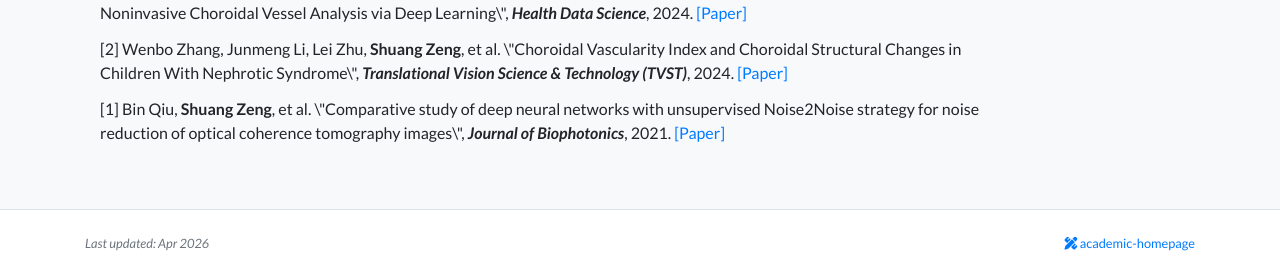
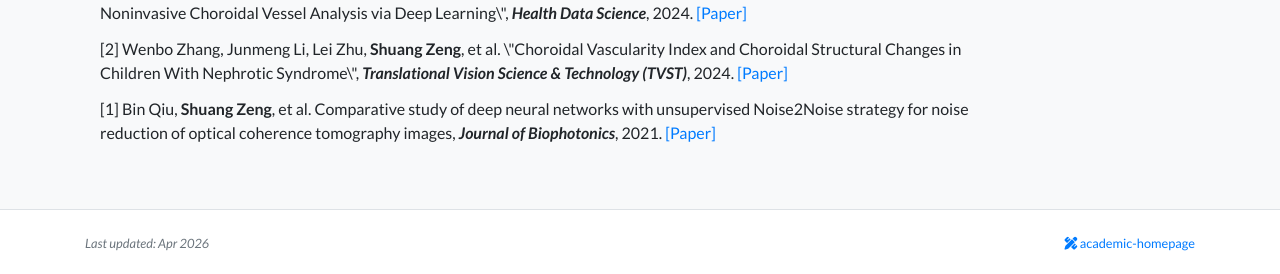
Before and after one commit to stevezs315/stevezs315.github.io, a Jekyll site: the page built from publications.html, in a window 1280 px wide and 900 px high, scrolled down 1755 px. Shown: the part 623-897 px from the top of the window. Built offline with Jekyll 4.4.1, drawn with Linux system fonts in a browser that asks for light colours; nearby versions of some CDN libraries; a style sheet for code colours, icons or effects is not loaded.

```diff
--- a/_data/co-author_pub.yml
+++ b/_data/co-author_pub.yml
@@ -132,7 +132,7 @@
   index: 2
 
 - authors: "Bin Qiu, <strong>Shuang Zeng</strong>, et al."
-  title: '\"Comparative study of deep neural networks with unsupervised Noise2Noise strategy for noise reduction of optical coherence tomography images\"'
+  title: "Comparative study of deep neural networks with unsupervised Noise2Noise strategy for noise reduction of optical coherence tomography images"
   venue: "<strong>Journal of Biophotonics</strong>"
   year: 2021
   url: "https://doi.org/10.1002/jbio.202100151"
```
